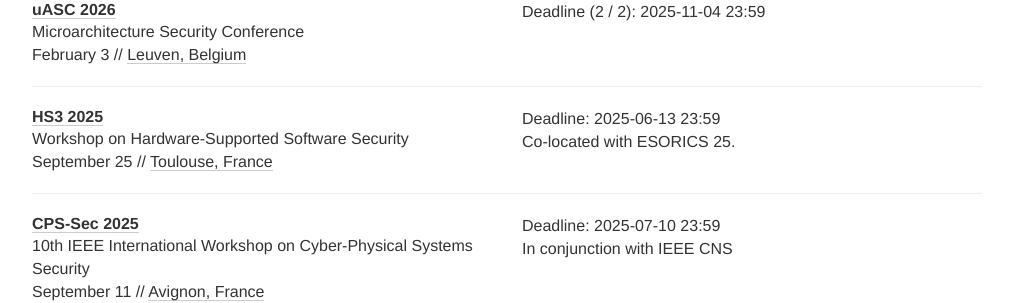
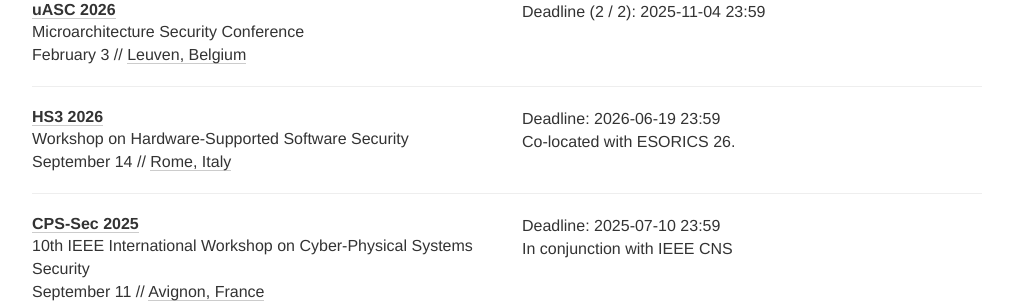
Before and after one commit to sec-deadlines/sec-deadlines.github.io, a Jekyll site: the page built from index.html, in a window 1280 px wide and 900 px high, scrolled down 22703 px. Shown: the part 152-455 px from the top of the window, without its empty margins (133-1146 px from the left). Built offline with Jekyll 4.4.1, drawn with Linux system fonts in a browser that asks for light colours; nearby versions of some CDN libraries; comment, search, counter and statistics services are not loaded.

Commit message:
Updating HS3 workshop with 2026 deadline

```diff
--- a/_data/conferences.yml
+++ b/_data/conferences.yml
@@ -1508,13 +1508,13 @@
 
 - name: HS3
   description: Workshop on Hardware-Supported Software Security
-  year: 2025
-  link: https://hs3-workshop.github.io/
-  deadline:
-    - "2025-06-13 23:59"
-  comment: Co-located with ESORICS 25.
-  date: September 25
-  place: Toulouse, France
+  year: 2026
+  link: https://hs3-workshop.github.io/2026.html
+  deadline:
+    - "2026-06-19 23:59"
+  comment: Co-located with ESORICS 26.
+  date: September 14
+  place: Rome, Italy
   tags: [SEC, PRIV, SHOP]
 
 - name: CPS-Sec
```
